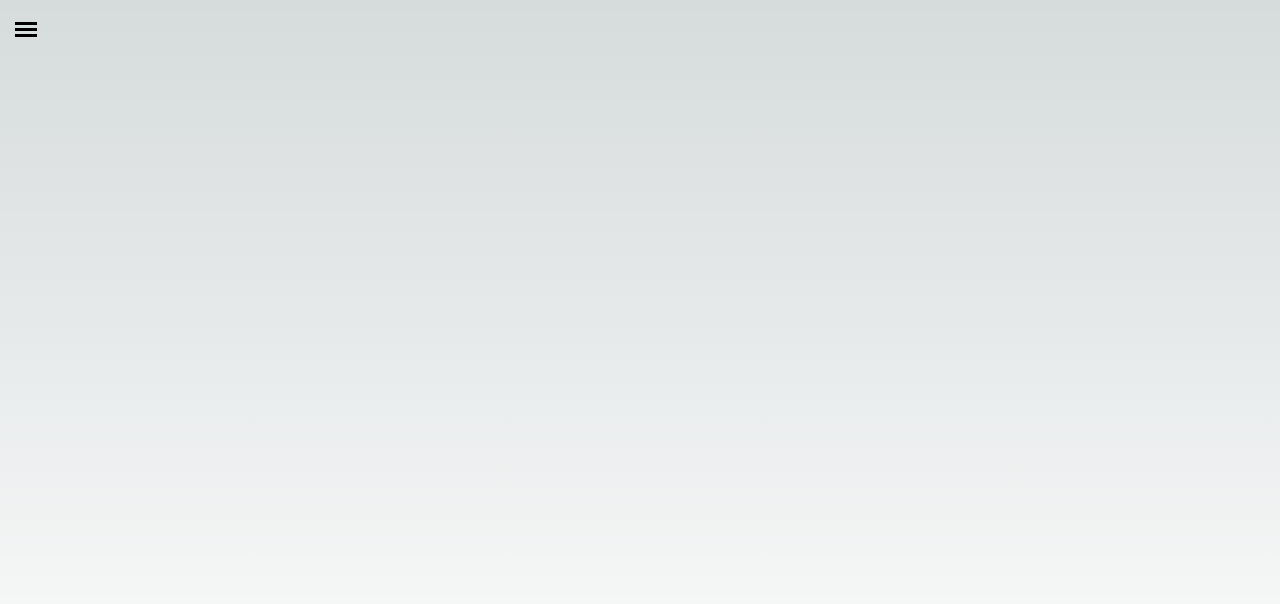
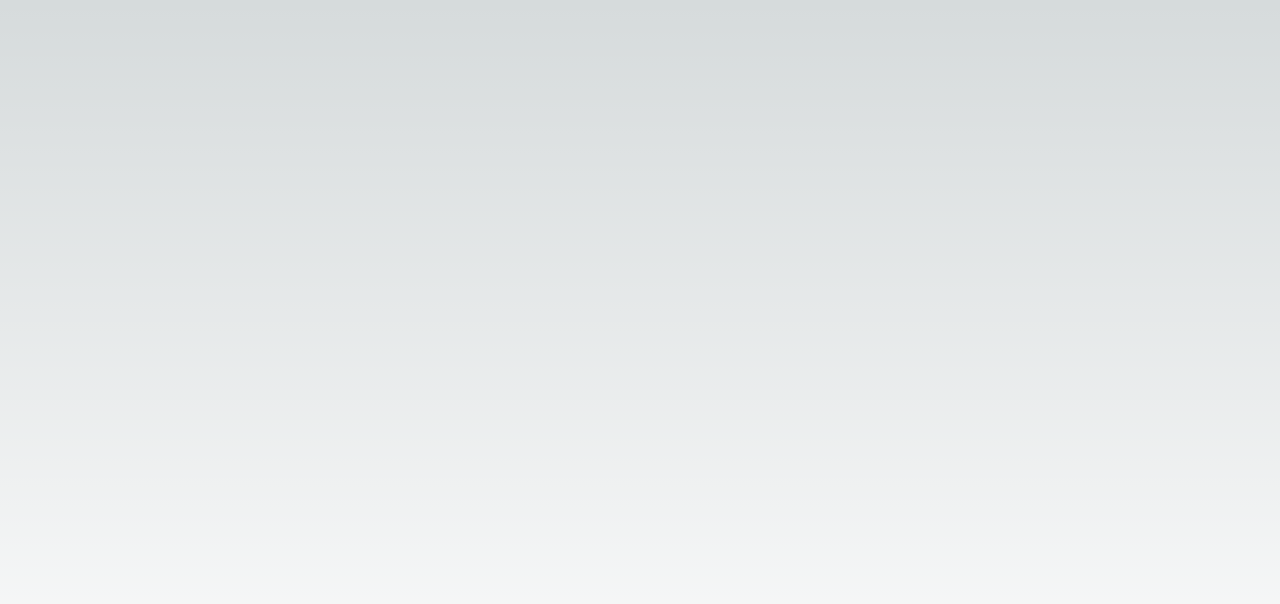
Before and after one commit to adamjohnsnow/chime-poker, a Next.js app: page /testingUi in a window 1280 px wide. Shown: the top 604 px of the page. Built offline with nearby package versions, Linux system fonts and the light colour scheme.

Commit message:
tidy testing page

```diff
--- a/src/app/testingUi/page.tsx
+++ b/src/app/testingUi/page.tsx
@@ -2,12 +2,8 @@
 
 import "../styles/table.css";
 
-import { Menu } from "../components/menu";
-
 export default function Test() {
   return (
-    <main className="flex min-h-screen flex-col items-center justify-start p-10 font-mono">
-      <Menu controls={undefined} />
-    </main>
+    <main className="flex min-h-screen flex-col items-center justify-start p-10 font-mono"></main>
   );
 }
```
